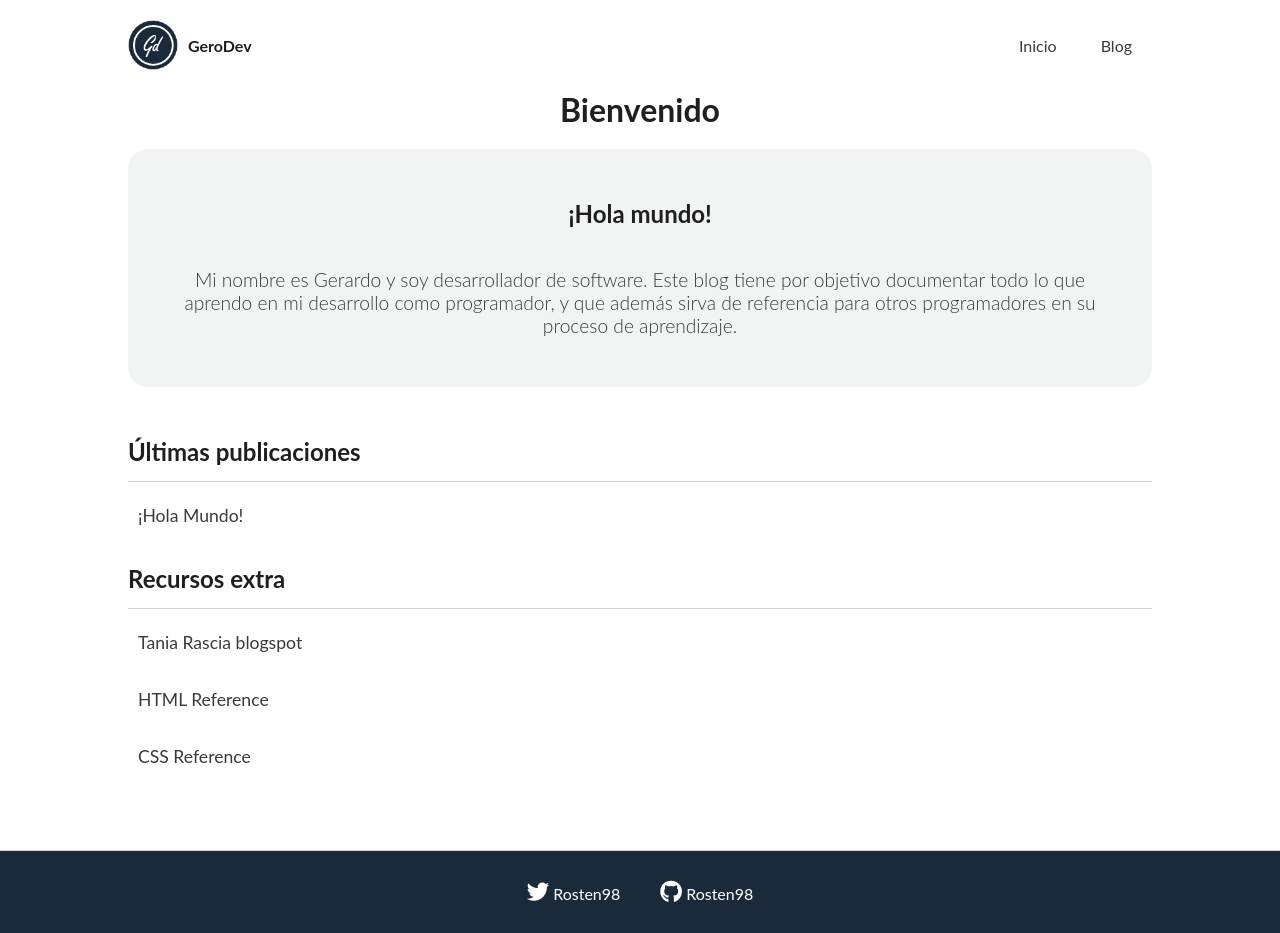
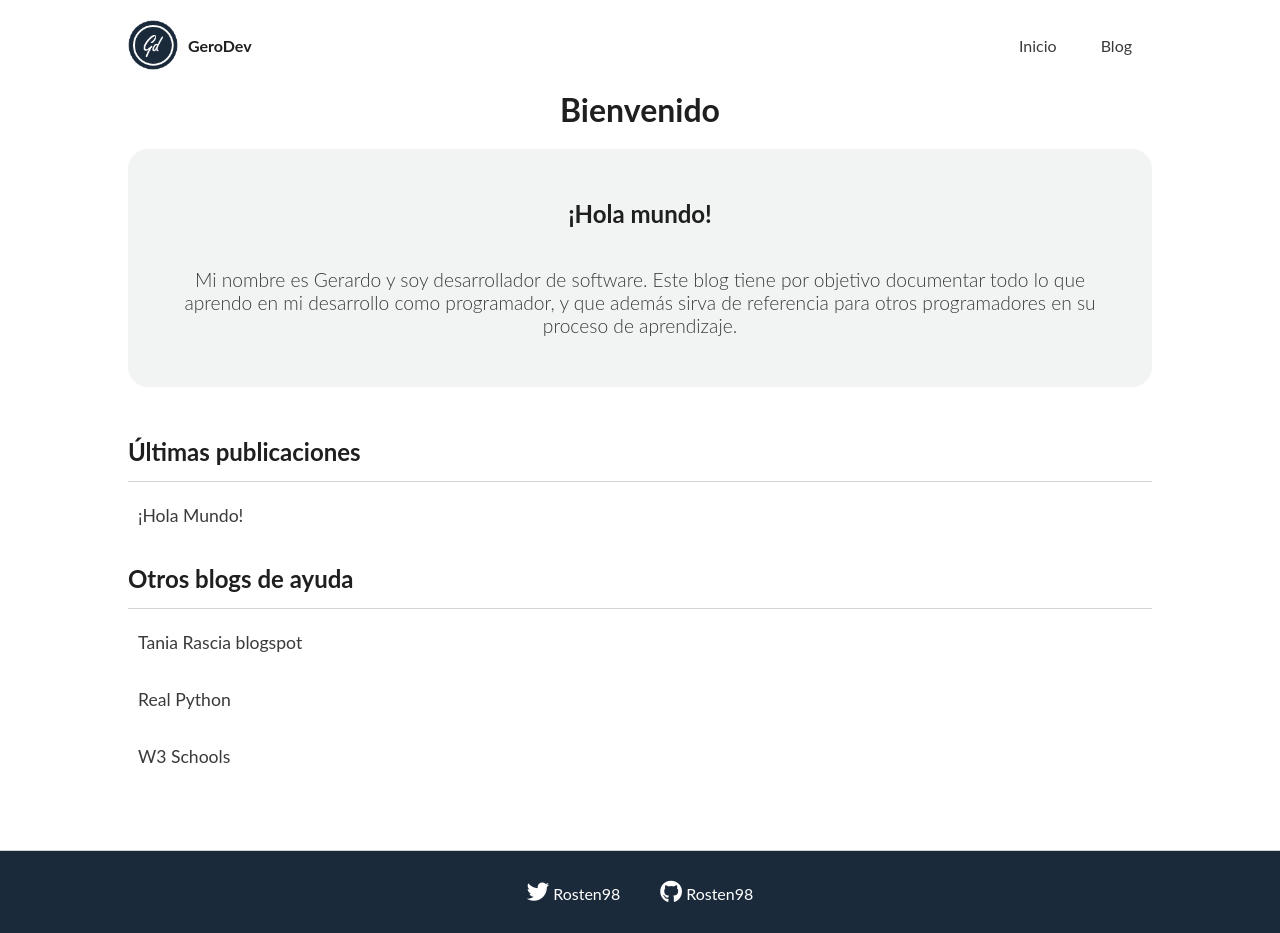
Before and after one commit to Rosten98/gerodev, a Jekyll site: the page built from index.html, in a window 1280 px wide. Built offline with Jekyll 4.4.1, drawn with Linux system fonts in a browser that asks for light colours; some web fonts are replaced.

Commit message:
Changed recursos extra

```diff
--- a/index.html
+++ b/index.html
@@ -32,10 +32,10 @@ layout: default
 </div>
 
 <div class="division-container">
-  <h2>Recursos extra</h2>
+  <h2>Otros blogs de ayuda</h2>
   <ul>
     <a href="https://www.taniarascia.com/" target="_blank"><li><p>Tania Rascia blogspot</p></li></a>
-    <a href="https://htmlreference.io/" target="_blank"><li><p>HTML Reference</p></li></a>
-    <a href="https://cssreference.io/" ><li><p>CSS Reference</p></li></a>
+    <a href="https://realpython.com/" target="_blank"><li><p>Real Python</p></li></a>
+    <a href="https://www.w3schools.com/" ><li><p>W3 Schools</p></li></a>
   </ul>
 </div>
```
